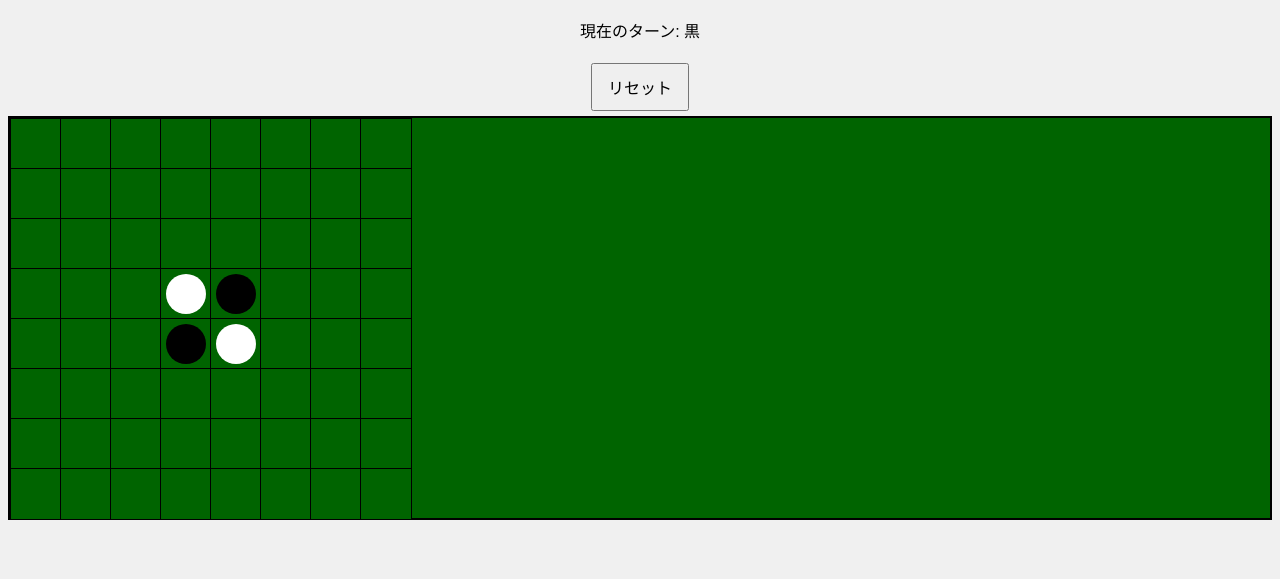
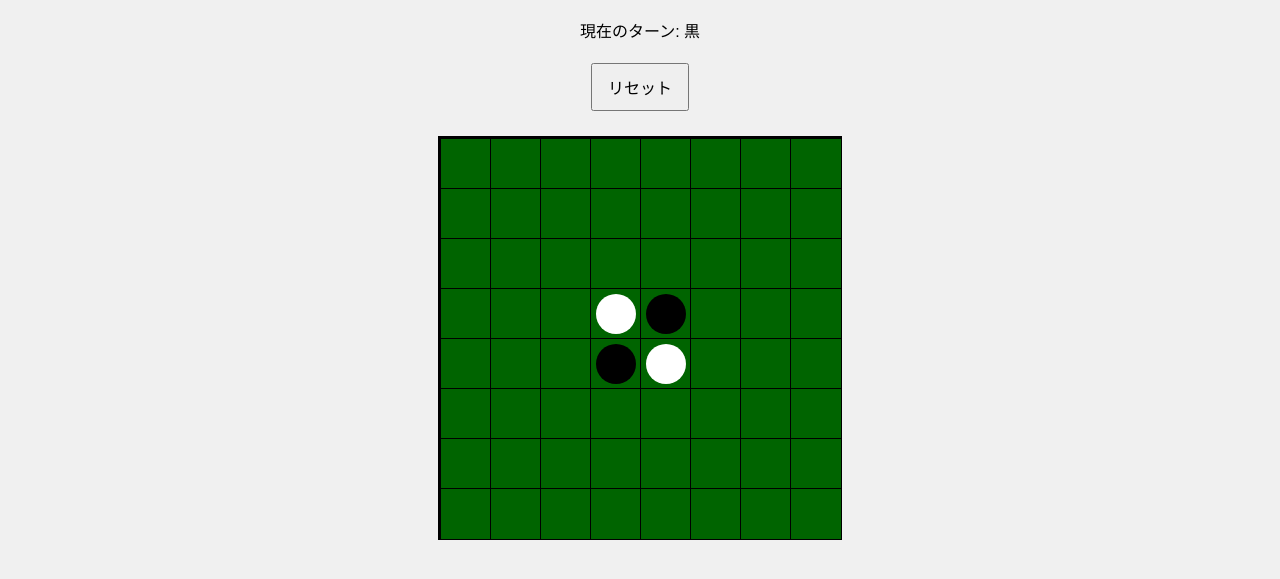
Before and after one commit to jhoso105106/Othello-Game, a plain HTML site: page index.html in a window 1280 px wide. Shown: the part 69-648 px from the top of the page. Drawn offline with Linux system fonts and the light colour scheme.

Commit message:
ゲームコンテナを追加してボードをラップしました

```diff
--- a/index.html
+++ b/index.html
@@ -12,7 +12,9 @@
         <p>現在のターン: <span id="current-player">黒</span></p>
         <button id="reset-button">リセット</button>
     </div>
-    <div id="board"></div>
+    <div id="game-container">
+        <div id="board"></div>
+    </div>
     <script src="app.js"></script>
     <script>
         // ゲーム初期化
```
